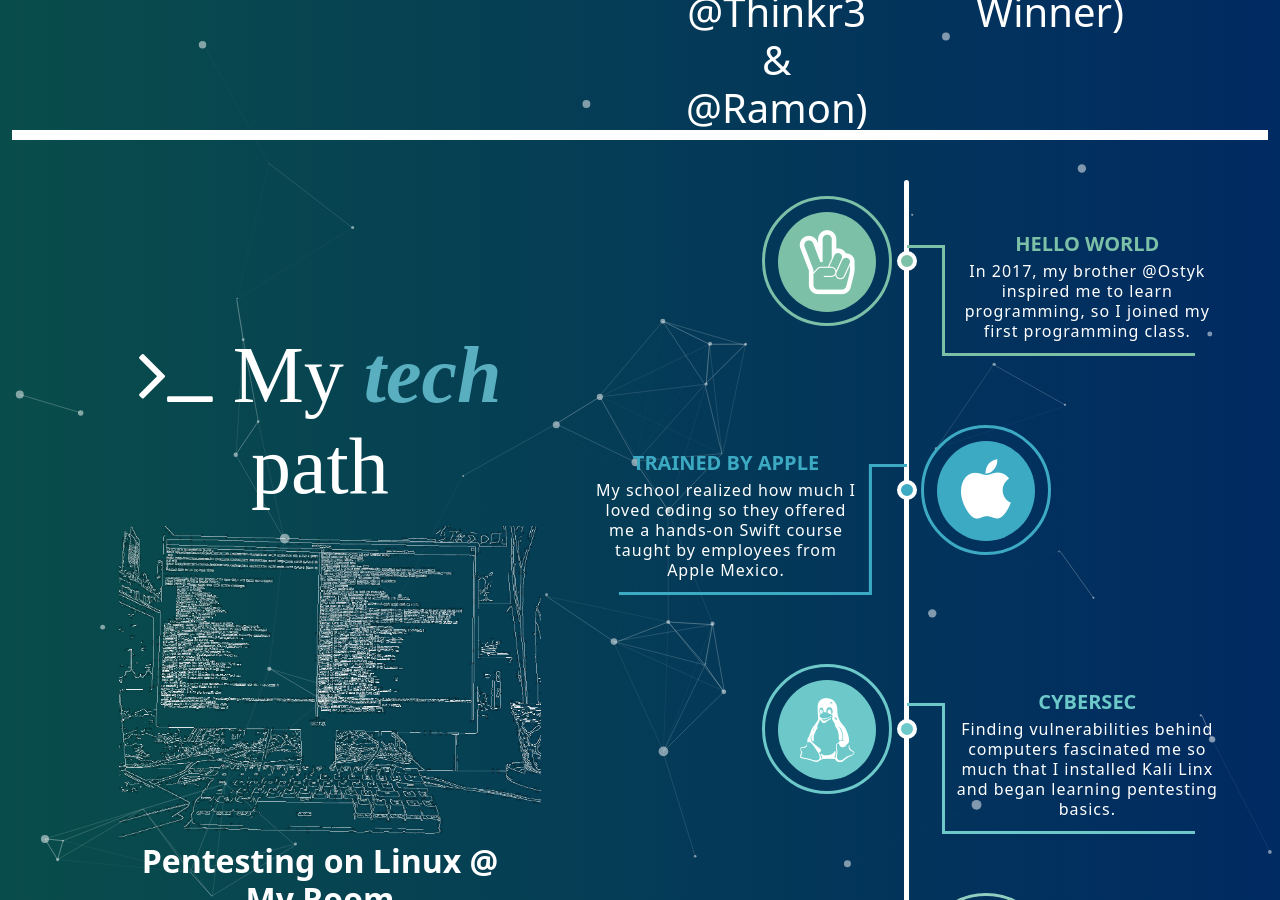
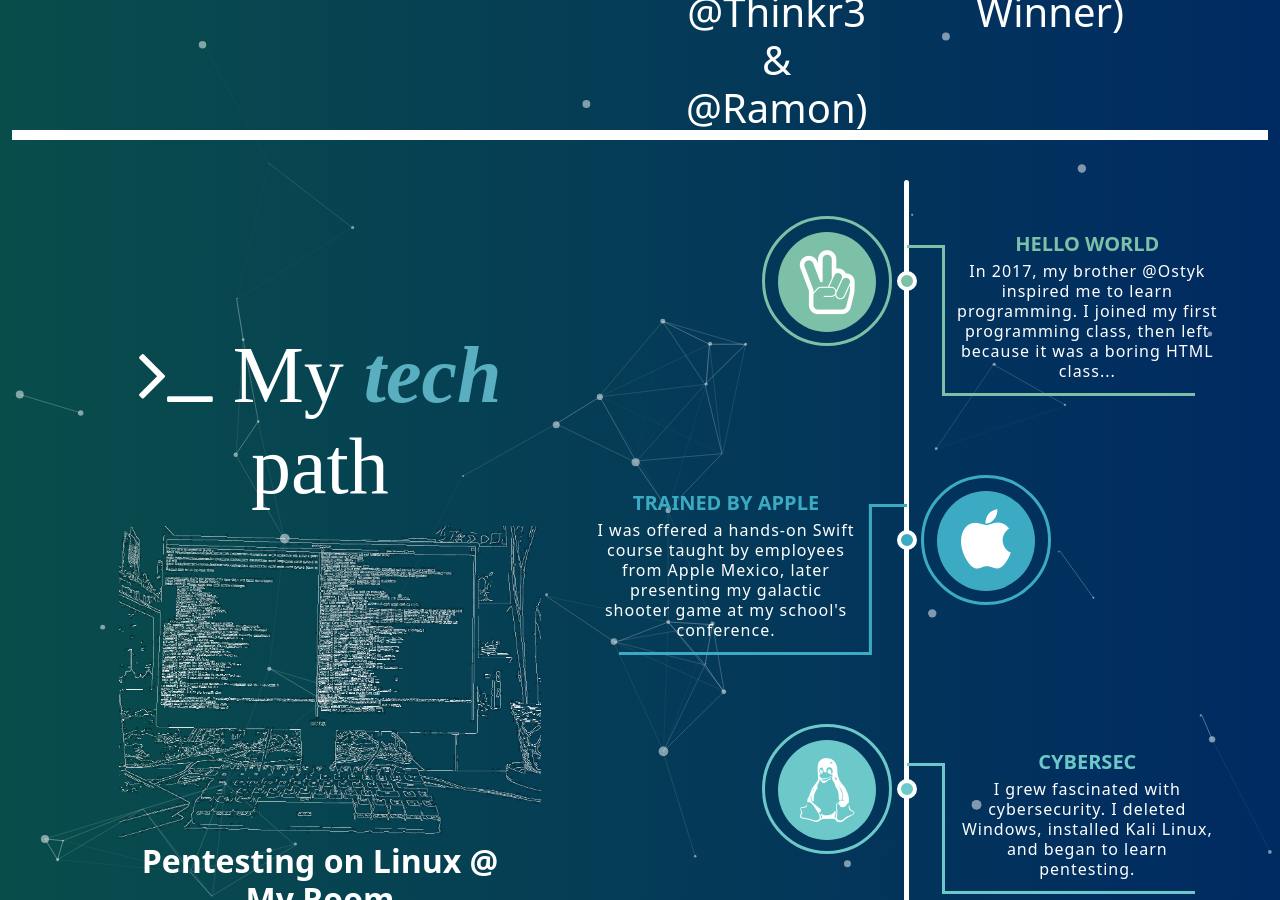
Before and after one commit to stasostyk/stasostyk.github.io, a Jekyll site: the page built from index.html, in a window 1280 px wide and 900 px high, scrolled down 1779 px. Built offline with Jekyll 4.4.1, drawn with Linux system fonts in a browser that asks for light colours; nearby versions of some CDN libraries; a style sheet for code colours, icons or effects is not loaded; some of the changed text lies outside the part shown.

Commit message:
update descriptions

```diff
--- a/_data/tech.yml
+++ b/_data/tech.yml
@@ -1,23 +1,27 @@
 - name: "Hello World"
   icon: "fa-hand-peace-o"
-  desc: "In 2017, my brother @Ostyk inspired me to learn programming, so I joined my first programming class."
+  desc: "In 2017, my brother @Ostyk inspired me to learn programming. I joined my first programming class, then left because it was a boring HTML class..."
 
 - name: "Trained by Apple"
   icon: "fa-apple"
-  desc: "My school realized how much I loved coding so they offered me a hands-on Swift course taught by employees from Apple Mexico."
+  desc: "I was offered a hands-on Swift course taught by employees from Apple Mexico, later presenting my galactic shooter game at my school's conference."
 
 - name: "Cybersec"
   icon: "fa-linux"
-  desc: "Finding vulnerabilities behind computers fascinated me so much that I installed Kali Linx and began learning pentesting basics."
+  desc: "I grew fascinated with cybersecurity. I deleted Windows, installed Kali Linux, and began to learn pentesting."
 
 - name: "Hot Cup o' Java"
   icon: "fa-laptop"
-  desc: "In 2019 and 2020, I took all computer science classes offered at my school where I learned Java."
+  desc: "I took all computer science classes offered at my school and learned Java."
 
 - name: "Bridge to Academics"
   icon: "fa-pencil"
-  desc: "Enrolling into the full IB program I decided to study by programming simulations for IB Physics HL and IB Math AA HL in Java, GoLang, and JS."
+  desc: "I decided to study for IB exams by programming simulations for IB Physics HL and IB Math AA HL in Java, GoLang, and JS."
 
 - name: "Joining the global community"
   icon: "fa-github"
   desc: "With @thinkr3 I began joining Hackathons. On our first big hackathon, we won third place!"
+
+- name: "Making phisics.tech"
+  icon: "fa-science"
+  desc: "While studying for exams by programming simulations, I created an interactive physics website as a side project to help others learn. This is now my biggest project!"
```
Also changed, not shown: _data/debate.yml (+9 -5 lines).
